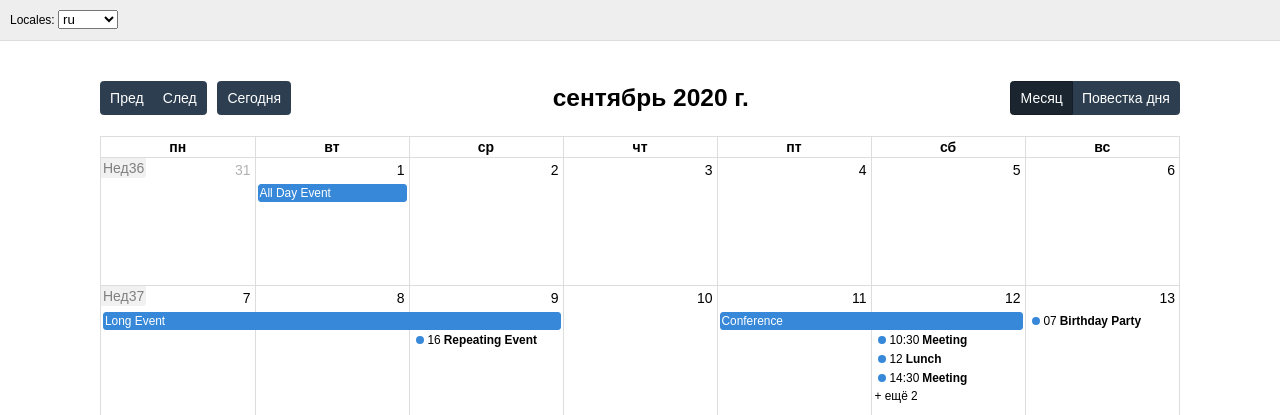
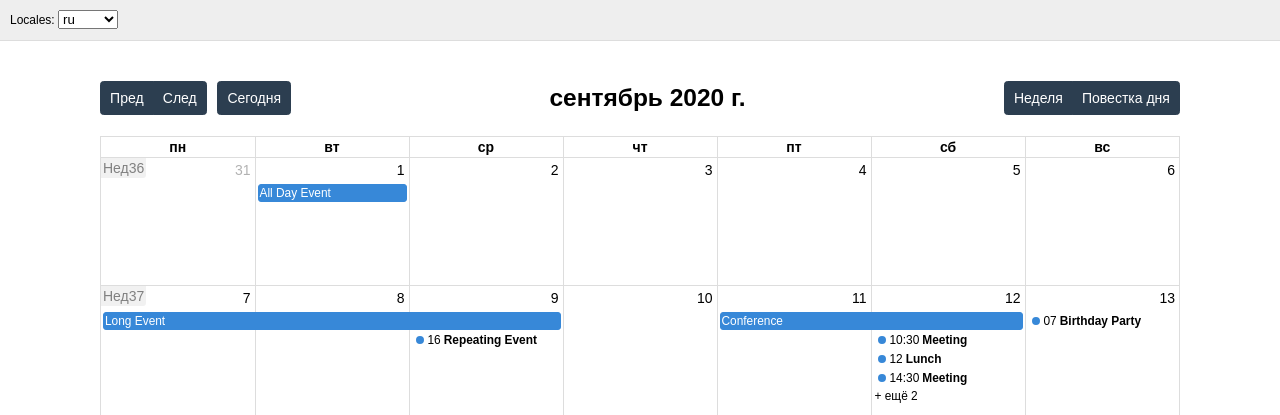
Before and after one commit to SH1SH4/Timetable2.0, a Flask app: page /timetable in a window 1280 px wide. Shown: the top 415 px of the page. Run offline with Flask 2, Linux system fonts and the light colour scheme; lists and menus that the app fills with data are empty; some libraries are stand-ins or nearby versions.

```diff
--- /dev/null
+++ b/static/js/theme-chooser.js
@@ -0,0 +1,141 @@
+
+function initThemeChooser(settings) {
+  var isInitialized = false;
+  var currentThemeSystem; // don't set this directly. use setThemeSystem
+  var currentStylesheetEl;
+  var loadingEl = document.getElementById('loading');
+  var systemSelectEl = document.querySelector('#theme-system-selector select');
+  var themeSelectWrapEls = Array.prototype.slice.call( // convert to real array
+    document.querySelectorAll('.selector[data-theme-system]')
+  );
+
+  systemSelectEl.addEventListener('change', function() {
+    setThemeSystem(this.value);
+  });
+
+  setThemeSystem(systemSelectEl.value);
+
+  themeSelectWrapEls.forEach(function(themeSelectWrapEl) {
+    var themeSelectEl = themeSelectWrapEl.querySelector('select');
+
+    themeSelectWrapEl.addEventListener('change', function() {
+      setTheme(
+        currentThemeSystem,
+        themeSelectEl.options[themeSelectEl.selectedIndex].value
+      );
+    });
+  });
+
+
+  function setThemeSystem(themeSystem) {
+    var selectedTheme;
+
+    currentThemeSystem = themeSystem;
+
+    themeSelectWrapEls.forEach(function(themeSelectWrapEl) {
+      var themeSelectEl = themeSelectWrapEl.querySelector('select');
+
+      if (themeSelectWrapEl.getAttribute('data-theme-system') === themeSystem) {
+        selectedTheme = themeSelectEl.options[themeSelectEl.selectedIndex].value;
+        themeSelectWrapEl.style.display = 'inline-block';
+      } else {
+        themeSelectWrapEl.style.display = 'none';
+      }
+    });
+
+    setTheme(themeSystem, selectedTheme);
+  }
+
+
+  function setTheme(themeSystem, themeName) {
+    var stylesheetUrl = generateStylesheetUrl(themeSystem, themeName);
+    var stylesheetEl;
+
+    function done() {
+      if (!isInitialized) {
+        isInitialized = true;
+        settings.init(themeSystem);
+      }
+      else {
+        settings.change(themeSystem);
+      }
+
+      showCredits(themeSystem, themeName);
+    }
+
+    if (stylesheetUrl) {
+      stylesheetEl = document.createElement('link');
+      stylesheetEl.setAttribute('rel', 'stylesheet');
+      stylesheetEl.setAttribute('href', stylesheetUrl);
+      document.querySelector('head').appendChild(stylesheetEl);
+
+      loadingEl.style.display = 'inline';
+
+      whenStylesheetLoaded(stylesheetEl, function() {
+        if (currentStylesheetEl) {
+          currentStylesheetEl.parentNode.removeChild(currentStylesheetEl);
+        }
+        currentStylesheetEl = stylesheetEl;
+        loadingEl.style.display = 'none';
+        done();
+      });
+    } else {
+      if (currentStylesheetEl) {
+        currentStylesheetEl.parentNode.removeChild(currentStylesheetEl);
+        currentStylesheetEl = null
+      }
+      done();
+    }
+  }
+
+
+  function generateStylesheetUrl(themeSystem, themeName) {
+    if (themeSystem === 'bootstrap') {
+      if (themeName) {
+        return 'https://bootswatch.com/4/' + themeName + '/bootstrap.min.css';
+      }
+      else { // the default bootstrap theme
+        return 'https://maxcdn.bootstrapcdn.com/bootstrap/4.0.0/css/bootstrap.min.css';
+      }
+    }
+  }
+
+
+  function showCredits(themeSystem, themeName) {
+    var creditId;
+
+    if (themeSystem.match('bootstrap')) {
+      if (themeName) {
+        creditId = 'bootstrap-custom';
+      }
+      else {
+        creditId = 'bootstrap-standard';
+      }
+    }
+
+    Array.prototype.slice.call( // convert to real array
+      document.querySelectorAll('.credits')
+    ).forEach(function(creditEl) {
+      if (creditEl.getAttribute('data-credit-id') === creditId) {
+        creditEl.style.display = 'block';
+      } else {
+        creditEl.style.display = 'none';
+      }
+    })
+  }
+
+
+  function whenStylesheetLoaded(linkNode, callback) {
+    var isReady = false;
+
+    function ready() {
+      if (!isReady) { // avoid double-call
+        isReady = true;
+        callback();
+      }
+    }
+
+    linkNode.onload = ready; // does not work cross-browser
+    setTimeout(ready, 2000); // max wait. also handles browsers that don't support onload
+  }
+}
--- a/templates/background-events.html
+++ b/templates/background-events.html
@@ -5,6 +5,7 @@
 <link href="{{ url_for('static', filename='css/calendar.css') }}" rel='stylesheet'/>
     <script src="{{ url_for('static', filename='js/calendar.js') }}"></script>
 <script src="{{ url_for('static', filename='js/locales-all.js') }}"></script>
+    <script src="{{ url_for('static', filename='js/theme-chooser.js') }}"></script>
 <script>
 
   document.addEventListener('DOMContentLoaded', function() {
@@ -16,7 +17,7 @@
       headerToolbar: {
         left: 'prev,next today',
         center: 'title',
-        right: 'dayGridMonth,listMonth'
+        right: 'dayGridWeek,listWeek'
       },
       initialDate: '2020-09-12',
       locale: initialLocaleCode,
```
